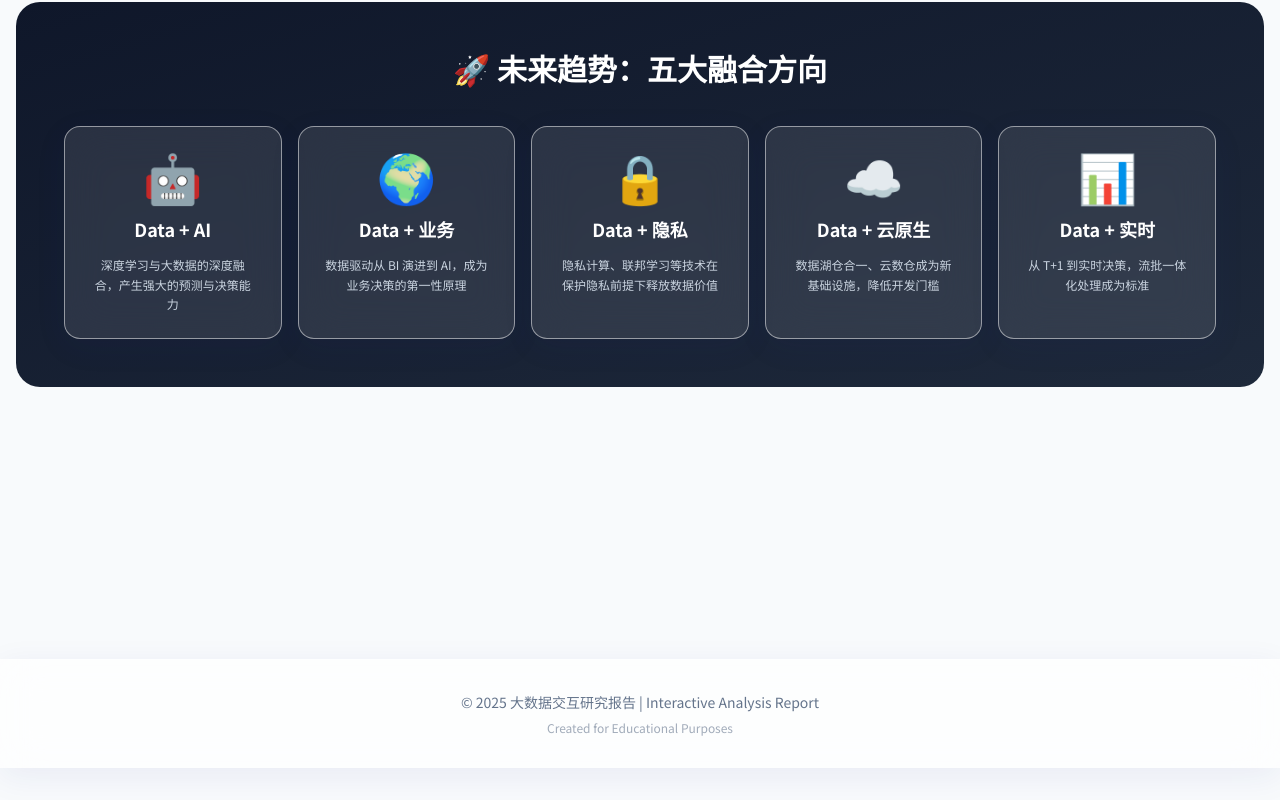
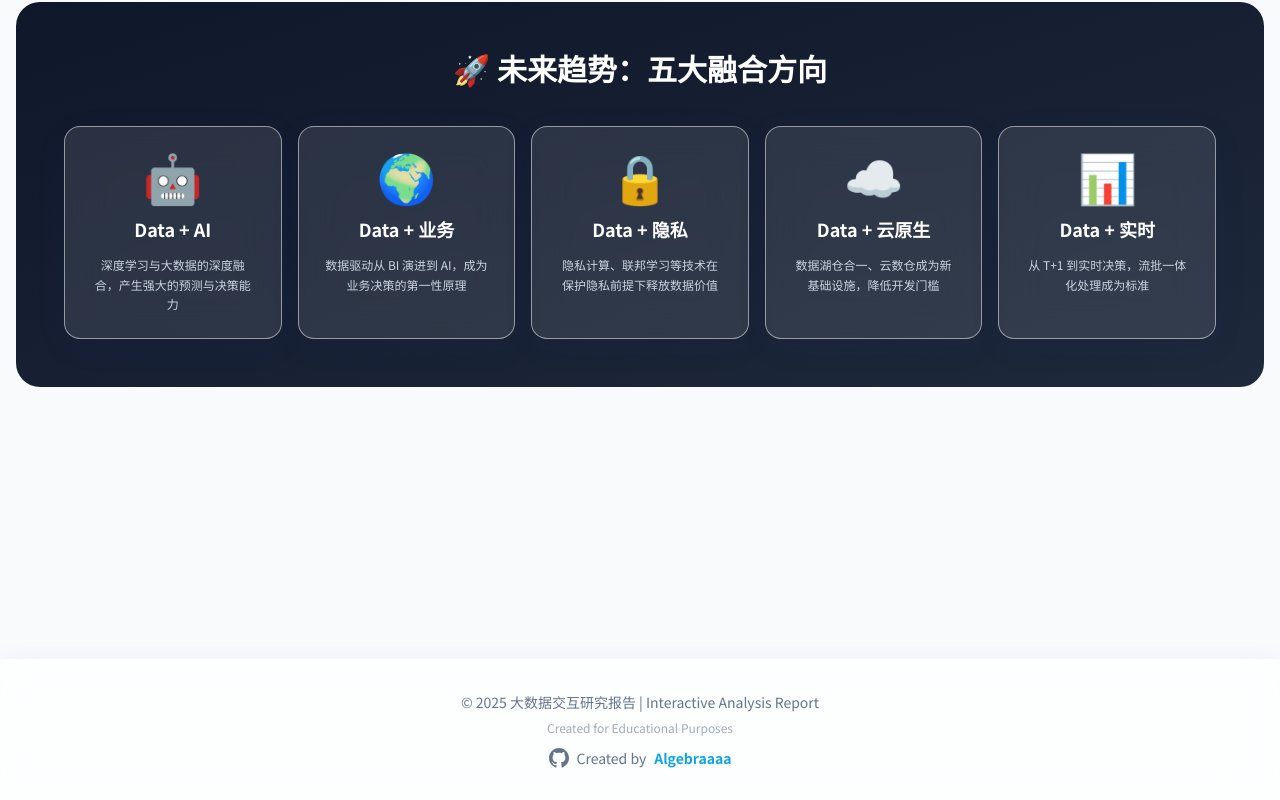
Before and after one commit to Algebraaaa/BigDataCourseDesign, a plain HTML site: page index.html in a window 1280 px wide. Shown: the part 5954-6754 px from the top of the page. Before the commit the page ends 6722 px from the top, so only its background shows below. Drawn offline with nearby package versions, Linux system fonts and the light colour scheme; some packages are replaced by stand-ins of ours; a script that the page names is missing.

Commit message:
在页脚添加创建者信息和链接

```diff
--- a/index.html
+++ b/index.html
@@ -611,6 +611,11 @@
     <footer class="glass-card mt-auto py-8 text-center text-sm text-[var(--text-secondary)] border-x-0 border-b-0">
         <p>&copy; 2025 大数据交互研究报告 | Interactive Analysis Report</p>
         <p class="mt-2 text-xs opacity-60">Created for Educational Purposes</p>
+        <p class="mt-3 flex items-center justify-center gap-2">
+            <svg class="w-5 h-5" fill="currentColor" viewBox="0 0 24 24"><path d="M12 0c-6.626 0-12 5.373-12 12 0 5.302 3.438 9.8 8.207 11.387.599.111.793-.261.793-.577v-2.234c-3.338.726-4.033-1.416-4.033-1.416-.546-1.387-1.333-1.756-1.333-1.756-1.089-.745.083-.729.083-.729 1.205.084 1.839 1.237 1.839 1.237 1.07 1.834 2.807 1.304 3.492.997.107-.775.418-1.305.762-1.604-2.665-.305-5.467-1.334-5.467-5.931 0-1.311.469-2.381 1.236-3.221-.124-.303-.535-1.524.117-3.176 0 0 1.008-.322 3.301 1.23.957-.266 1.983-.399 3.003-.404 1.02.005 2.047.138 3.006.404 2.291-1.552 3.297-1.23 3.297-1.23.653 1.653.242 2.874.118 3.176.77.84 1.235 1.911 1.235 3.221 0 4.609-2.807 5.624-5.479 5.921.43.372.823 1.102.823 2.222v3.293c0 .319.192.694.801.576 4.765-1.589 8.199-6.086 8.199-11.386 0-6.627-5.373-12-12-12z"/></svg>
+            <span>Created by</span>
+            <a href="https://github.com/Algebraaaa/BigDataCourseDesign" target="_blank" rel="noopener noreferrer" class="text-brand-500 hover:text-brand-600 font-semibold hover:underline transition-colors">Algebraaaa</a>
+        </p>
     </footer>
 
     <!-- Logic Script -->
```
